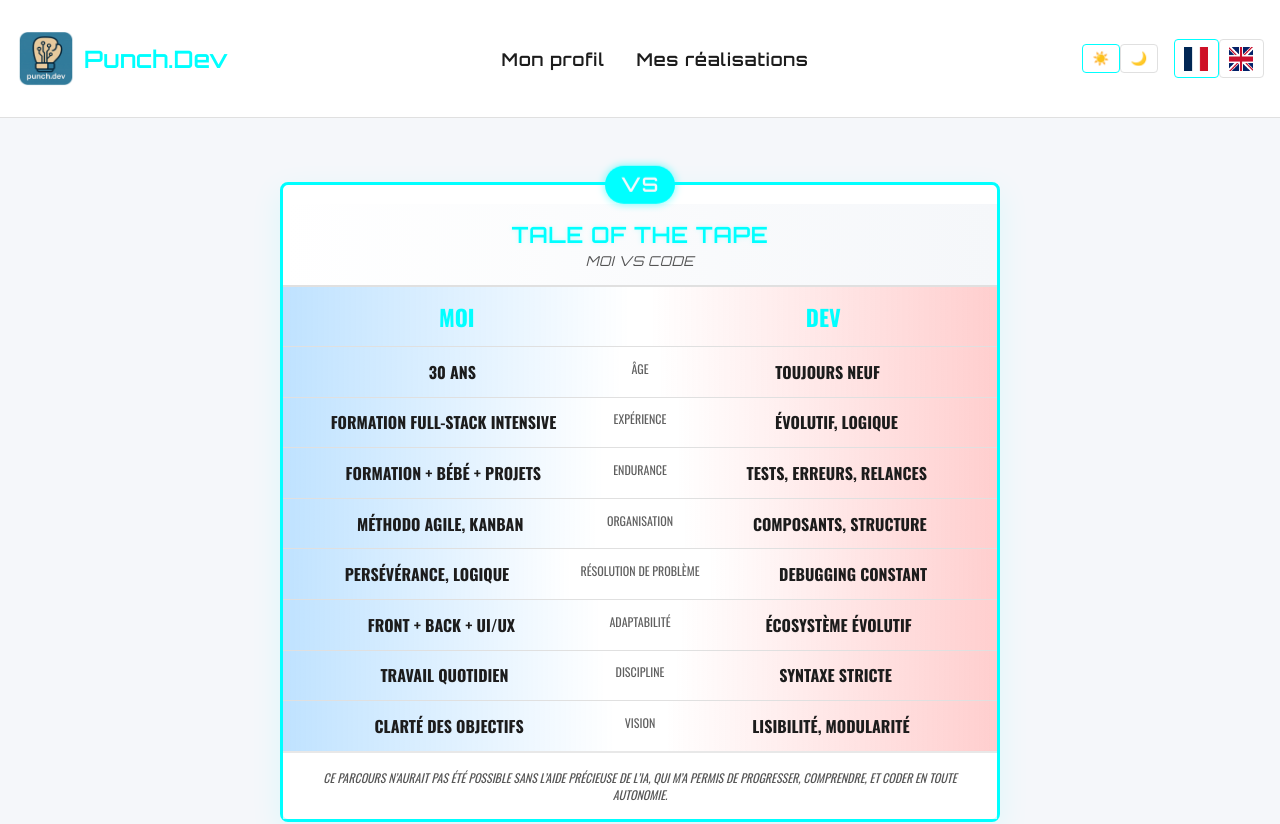
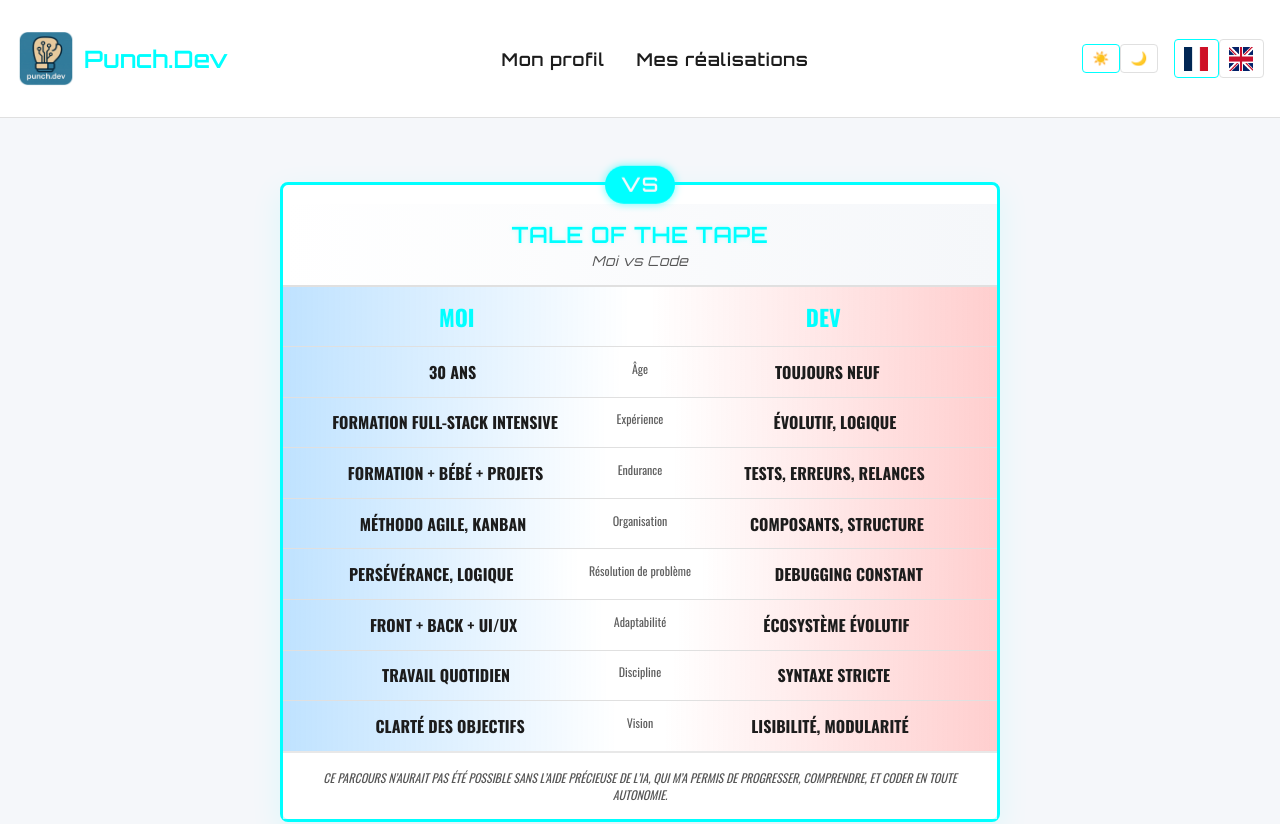
Before and after one commit to solzarr/Portfolio-developer_MERN, a Next.js app: page /About in a window 1280 px wide. Shown: the top 824 px of the page. Built offline with nearby package versions, Linux system fonts and the light colour scheme.

Commit message:
visuel tale

```diff
--- a/components/TaleOfTheTape.tsx
+++ b/components/TaleOfTheTape.tsx
@@ -37,62 +37,57 @@ export default function TaleOfTheTape() {
   ];
 
   return (
-    <section className="tape-wrapper">
+    <section className="tape-wrapper" aria-labelledby="tape-title">
       <div
         className="tape"
         ref={tapeRef}
         onMouseMove={handleMouseMove}
         onMouseLeave={handleMouseLeave}
+        role="table"
       >
-        <div className="tape__vs-badge">VS</div>
-
-        <div className="tape__header">
-          <h2>{t("tape.title")}</h2>
-          <h3>
-            {t("tape.subtitle") !== "tape.subtitle"
-              ? t("tape.subtitle")
-              : "Soft Skills Showdown"}
-          </h3>
+        <div className="tape__vs-badge" aria-hidden="true">
+          VS
         </div>
 
-        {/* Version desktop */}
-        <div className="tape__table">
-          <div className="tape__row tape__row--header">
-            <div className="tape__cell tape__cell--left tape__cell--label-side">
+        <header className="tape__header">
+          <h2 id="tape-title">{t("tape.title")}</h2>
+          <h3>{t("tape.subtitle") || "Soft Skills Showdown"}</h3>
+        </header>
+
+        {/* Desktop */}
+        <div className="tape__table" role="rowgroup">
+          <div className="tape__row tape__row--header" role="row">
+            <div className="tape__cell tape__cell--left tape__cell--label-side" role="columnheader">
               {t("tape.leftTitle") || "MOI"}
             </div>
-            <div className="tape__cell tape__cell--label"></div>
-            <div className="tape__cell tape__cell--right tape__cell--label-side">
+            <div className="tape__cell tape__cell--label" role="columnheader"></div>
+            <div className="tape__cell tape__cell--right tape__cell--label-side" role="columnheader">
               {t("tape.rightTitle") || "DEV"}
             </div>
           </div>
 
           {rows.map((key) => (
-            <div className="tape__row" key={key}>
-              <div className="tape__cell tape__cell--left">
+            <div className="tape__row" key={key} role="row">
+              <div className="tape__cell tape__cell--left" role="cell">
                 {t(`tape.${key}.me`)}
               </div>
-              <div className="tape__cell tape__cell--label">
+              <div className="tape__cell tape__cell--label" role="rowheader">
                 {t(`tape.${key}.label`)}
               </div>
-              <div className="tape__cell tape__cell--right">
+              <div className="tape__cell tape__cell--right" role="cell">
                 {t(`tape.${key}.code`)}
               </div>
             </div>
           ))}
         </div>
 
-        {/* Version mobile */}
+        {/* Mobile */}
         <div className="tape__mobile">
           {rows.map((key) => (
             <div className="tape__row-mobile" key={key}>
               <div className="tape__label">{t(`tape.${key}.label`)}</div>
-              <div className="tape__cell tape__cell--left">
-                {t(`tape.${key}.me`)}
-              </div>
-              <div className="tape__cell tape__cell--right">
-                {t(`tape.${key}.code`)}
-              </div>
+              <div className="tape__cell tape__cell--left">{t(`tape.${key}.me`)}</div>
+              <div className="tape__cell tape__cell--right">{t(`tape.${key}.code`)}</div>
             </div>
           ))}
         </div>
--- a/styles/tape.scss
+++ b/styles/tape.scss
@@ -17,8 +17,12 @@
   text-transform: uppercase;
   color: var(--text);
   transform: rotateY(0deg);
-  transition: transform 0.5s ease, box-shadow 0.4s ease;
+  transition: transform 0.5s ease, box-shadow 0.4s ease, scale 0.3s ease;
   transform-style: preserve-3d;
+
+  &:hover {
+    scale: 1.015;
+  }
 
   &__header {
     background: linear-gradient(to right, var(--card-bg), var(--bg));
@@ -40,12 +44,9 @@
       font-weight: 400;
       opacity: 0.75;
       font-style: italic;
+      text-transform: none;
     }
   }
-
-  // ====================
-  // TABLET / DESKTOP VIEW
-  // ====================
 
   &__table {
     display: block;
@@ -92,6 +93,7 @@
       font-weight: 400;
       opacity: 0.7;
       color: var(--text);
+      text-transform: none;
     }
 
     &--label-side {
@@ -100,10 +102,6 @@
       color: var(--accent);
     }
   }
-
-  // ================
-  // MOBILE RESPONSIVE
-  // ================
 
   &__mobile {
     display: none;
```
